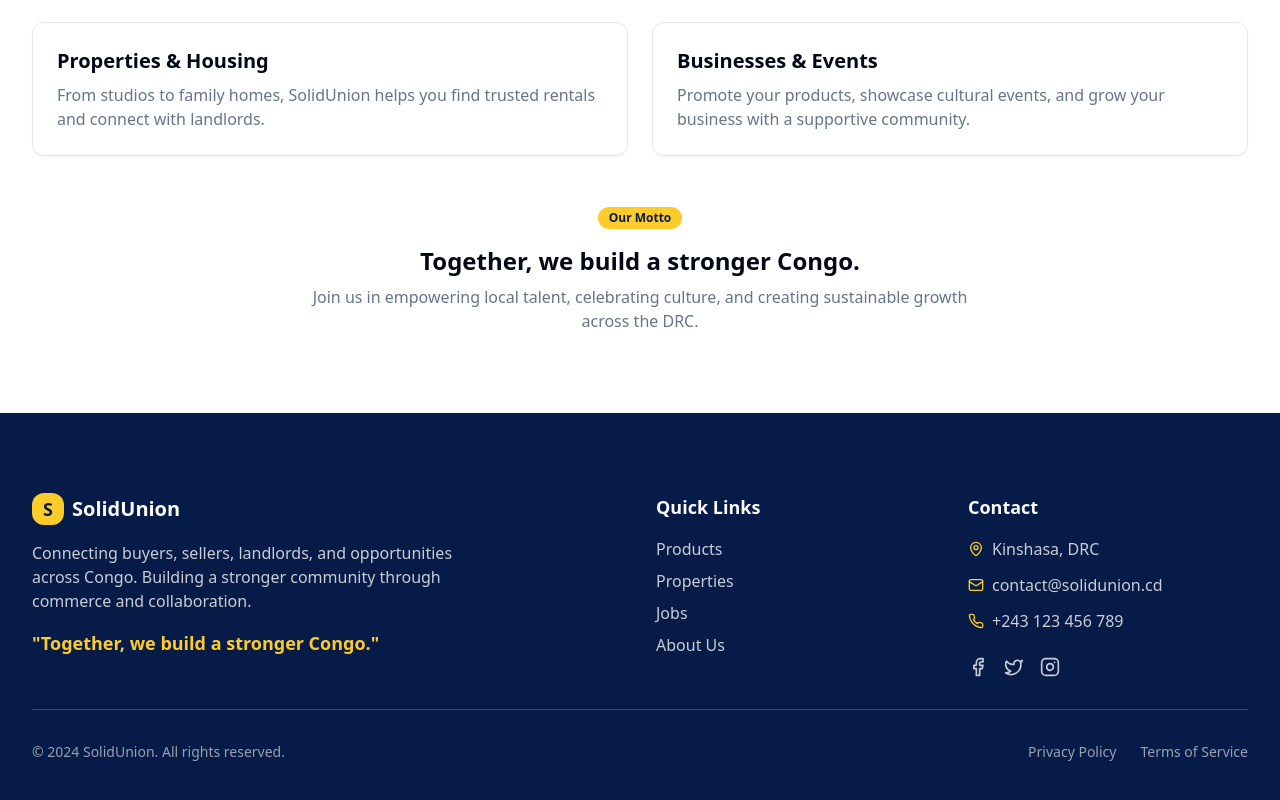
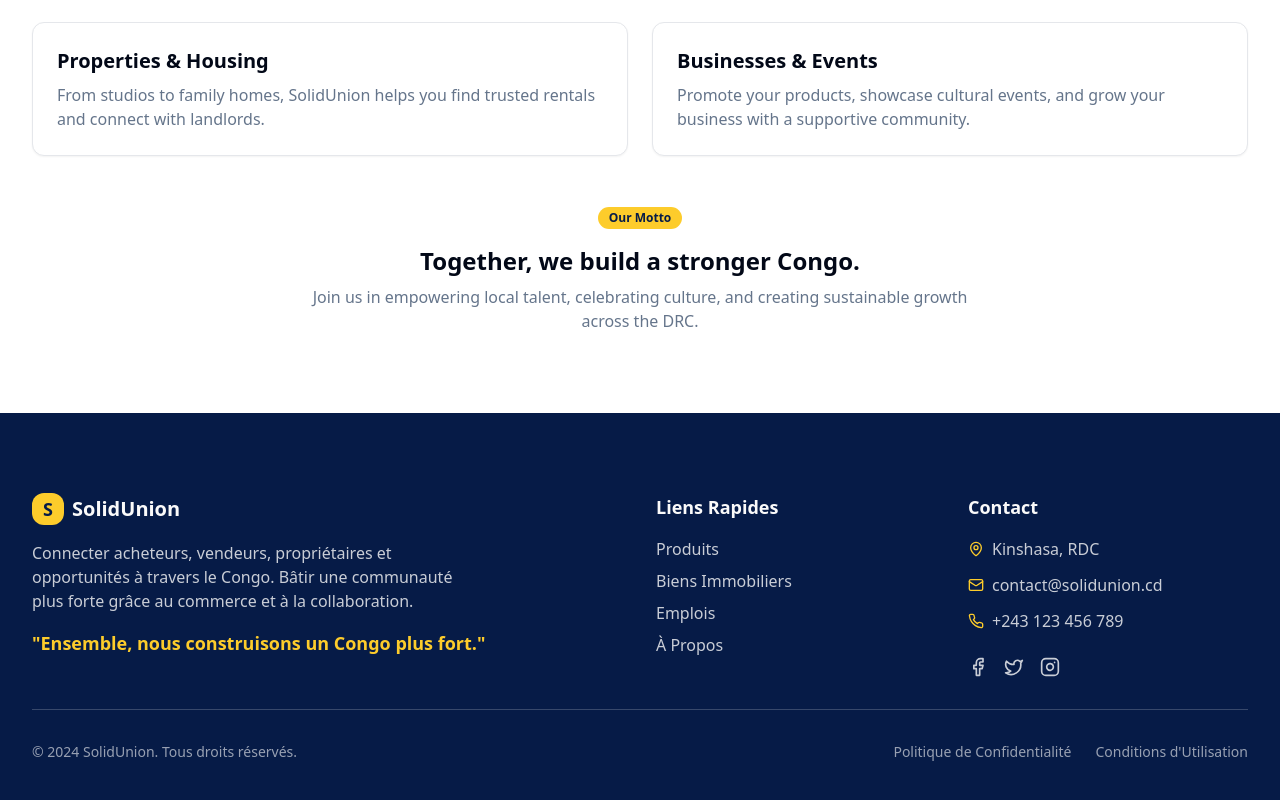
Before and after one commit to YannickZahinda/Solid-Union, a React (Vite) app: page /about in a window 1280 px wide. Shown: the part 1185-1985 px from the top of the page. Built offline with nearby package versions, Linux system fonts and the light colour scheme; no server answers.

Commit message:
translate components to french

```diff
--- a/src/components/home/AboutSection.tsx
+++ b/src/components/home/AboutSection.tsx
@@ -1,37 +1,50 @@
-import { Users, Briefcase, Home, Calendar, Heart, TrendingUp } from "lucide-react";
+import {
+  Users,
+  Briefcase,
+  Home,
+  Calendar,
+  Heart,
+  TrendingUp,
+} from "lucide-react";
 
 const AboutSection = () => {
   const features = [
     {
       icon: Users,
-      title: "Community Building",
-      description: "Connect with local entrepreneurs, professionals, and community members across Congo."
+      title: "Construction Communautaire",
+      description:
+        "Connectez-vous avec des entrepreneurs, professionnels et membres de la communauté locale à travers le Congo.",
     },
     {
       icon: Briefcase,
-      title: "Job Opportunities",
-      description: "Find employment opportunities and connect talented individuals with employers."
+      title: "Opportunités d'Emploi",
+      description:
+        "Trouvez des offres d'emploi et mettez en relation des talents avec des employeurs.",
     },
     {
       icon: Home,
-      title: "Real Estate",
-      description: "Discover rental properties and real estate opportunities throughout the DRC."
+      title: "Immobilier",
+      description:
+        "Découvrez des biens locatifs et des opportunités immobilières dans toute la RDC.",
     },
     {
       icon: Calendar,
-      title: "Events & Networking",
-      description: "Stay updated on local events, workshops, and networking opportunities."
+      title: "Événements & Réseautage",
+      description:
+        "Restez informé des événements locaux, ateliers et opportunités de réseautage.",
     },
     {
       icon: Heart,
-      title: "Social Initiatives",
-      description: "Support and participate in community-driven social causes and projects."
+      title: "Initiatives Sociales",
+      description:
+        "Soutenez et participez à des projets et causes sociales portés par la communauté.",
     },
     {
       icon: TrendingUp,
-      title: "Business Growth",
-      description: "Help local businesses thrive through increased visibility and customer connections."
-    }
+      title: "Croissance des Entreprises",
+      description:
+        "Aidez les entreprises locales à prospérer grâce à une meilleure visibilité et à des connexions clients.",
+    },
   ];
 
   return (
@@ -39,12 +52,13 @@ const AboutSection = () => {
       <div className="container-max">
         <div className="text-center mb-16">
           <h2 className="text-3xl md:text-4xl lg:text-5xl font-bold text-foreground mb-6">
-            About <span className="text-gradient">SolidUnion</span>
+            À propos de <span className="text-gradient">SolidUnion</span>
           </h2>
           <p className="text-xl text-muted-foreground max-w-3xl mx-auto leading-relaxed">
-            We're building more than just a marketplace. SolidUnion is a comprehensive platform
-            designed to strengthen communities, support local businesses, and create opportunities
-            for economic growth throughout the Democratic Republic of Congo.
+            Nous construisons bien plus qu'une place de marché. SolidUnion est
+            une plateforme complète conçue pour renforcer les communautés,
+            soutenir les entreprises locales et créer des opportunités de
+            croissance économique à travers la République Démocratique du Congo.
           </p>
         </div>
 
@@ -67,14 +81,17 @@ const AboutSection = () => {
           })}
         </div>
 
-        {/* Mission Statement */}
+        {/* Déclaration de Mission */}
         <div className="mt-20 text-center">
           <div className="card-gradient p-12 rounded-2xl">
-            <h3 className="text-2xl md:text-3xl font-bold mb-6">Our Mission</h3>
+            <h3 className="text-2xl md:text-3xl font-bold mb-6">
+              Notre Mission
+            </h3>
             <p className="text-xl text-primary-foreground/90 max-w-4xl mx-auto leading-relaxed">
-              To empower the people of Congo by creating a unified platform that connects
-              communities, facilitates commerce, and opens doors to new opportunities.
-              Together, we're building the foundation for a more prosperous and connected DRC.
+              Autonomiser la population congolaise en créant une plateforme
+              unifiée qui connecte les communautés, facilite le commerce et
+              ouvre des portes vers de nouvelles opportunités. Ensemble, nous
+              posons les fondations d'une RDC plus prospère et connectée.
             </p>
           </div>
         </div>
--- a/src/components/home/HeroSection.tsx
+++ b/src/components/home/HeroSection.tsx
@@ -2,6 +2,7 @@ import { Link } from "react-router-dom";
 import { Button } from "@/components/ui/button";
 import { ArrowRight, Search, MapPin } from "lucide-react";
 import heroFun from "@/assets/hero-fun.png";
+
 const HeroSection = () => {
   return (
     <section className="relative overflow-hidden bg-[image:var(--gradient-hero)] text-primary-foreground">
@@ -10,70 +11,93 @@ const HeroSection = () => {
       <div className="relative container-max">
         <div className="section-padding text-center">
           <div className="max-w-4xl mx-auto">
-            {/* Badge */}
             <div className="inline-flex items-center px-4 py-2 rounded-full bg-secondary/10 border border-secondary/20 text-secondary mb-8">
               <MapPin className="h-4 w-4 mr-2" />
-              <span className="text-sm font-medium">Serving Congo • DRC</span>
+              <span className="text-sm font-medium">
+                Service au Congo • RDC
+              </span>
             </div>
 
-            {/* Main Heading */}
             <h1 className="text-4xl md:text-6xl lg:text-7xl font-bold mb-6">
               <span className="block">SolidUnion</span>
               <span className="block text-secondary text-2xl md:text-3xl lg:text-4xl font-medium mt-2">
-                Connecting buyers, sellers, landlords, and opportunities across Congo
+                Connecter acheteurs, vendeurs, propriétaires et opportunités à
+                travers le Congo
               </span>
             </h1>
 
-            {/* Description */}
             <p className="text-xl md:text-2xl text-primary-foreground/90 mb-12 max-w-3xl mx-auto leading-relaxed">
-              A free platform that helps people in the DRC find services, jobs, properties, events,
-              and opportunities while supporting entrepreneurship and social causes.
+              Une plateforme gratuite qui aide les personnes en RDC à trouver
+              des services, emplois, biens immobiliers, événements, et
+              opportunités tout en soutenant l'entrepreneuriat et les causes
+              sociales.
             </p>
 
-            {/* CTA Buttons */}
             <div className="flex flex-col sm:flex-row gap-4 justify-center items-center mb-10">
               <Link to="/signup">
                 <Button className="btn-secondary px-8 py-4 text-lg">
-                  Sign Up Free
+                  S'inscrire Gratuitement
                   <ArrowRight className="ml-2 h-5 w-5" />
                 </Button>
               </Link>
               <Link to="/products">
-                <Button variant="outline" className="border-primary-foreground/30 text-primary-foreground hover:bg-primary-foreground/10 px-8 py-4 text-lg">
+                <Button
+                  variant="outline"
+                  className="border-primary-foreground/30 text-primary-foreground hover:bg-primary-foreground/10 px-8 py-4 text-lg"
+                >
                   <Search className="mr-2 h-5 w-5" />
-                  Explore Listings
+                  Explorer les Annonces
                 </Button>
               </Link>
             </div>
 
             <div className="mb-16">
-              <img src={heroFun} alt="SolidUnion community and commerce illustration" className="mx-auto w-full max-w-3xl rounded-2xl shadow-[var(--shadow-elegant)]" loading="lazy" />
+              <img
+                src={heroFun}
+                alt="Illustration de la communauté et du commerce SolidUnion"
+                className="mx-auto w-full max-w-3xl rounded-2xl shadow-[var(--shadow-elegant)]"
+                loading="lazy"
+              />
             </div>
 
-            {/* Stats */}
             <div className="grid grid-cols-2 md:grid-cols-4 gap-8 text-center">
               <div>
-                <div className="text-3xl md:text-4xl font-bold text-secondary mb-2">500+</div>
-                <div className="text-primary-foreground/80">Active Listings</div>
+                <div className="text-3xl md:text-4xl font-bold text-secondary mb-2">
+                  500+
+                </div>
+                <div className="text-primary-foreground/80">
+                  Annonces Actives
+                </div>
               </div>
               <div>
-                <div className="text-3xl md:text-4xl font-bold text-secondary mb-2">200+</div>
-                <div className="text-primary-foreground/80">Registered Users</div>
+                <div className="text-3xl md:text-4xl font-bold text-secondary mb-2">
+                  200+
+                </div>
+                <div className="text-primary-foreground/80">
+                  Utilisateurs Inscrits
+                </div>
               </div>
               <div>
-                <div className="text-3xl md:text-4xl font-bold text-secondary mb-2">50+</div>
-                <div className="text-primary-foreground/80">Properties</div>
+                <div className="text-3xl md:text-4xl font-bold text-secondary mb-2">
+                  50+
+                </div>
+                <div className="text-primary-foreground/80">
+                  Biens Immobiliers
+                </div>
               </div>
               <div>
-                <div className="text-3xl md:text-4xl font-bold text-secondary mb-2">25+</div>
-                <div className="text-primary-foreground/80">Job Openings</div>
+                <div className="text-3xl md:text-4xl font-bold text-secondary mb-2">
+                  25+
+                </div>
+                <div className="text-primary-foreground/80">
+                  Offres d'Emploi
+                </div>
               </div>
             </div>
           </div>
         </div>
       </div>
 
-      {/* Decorative Elements */}
       <div className="absolute top-20 left-10 w-20 h-20 bg-secondary/20 rounded-full blur-xl"></div>
       <div className="absolute bottom-20 right-10 w-32 h-32 bg-accent/20 rounded-full blur-xl"></div>
     </section>
--- a/src/components/layout/Footer.tsx
+++ b/src/components/layout/Footer.tsx
@@ -1,5 +1,12 @@
 import { Link } from "react-router-dom";
-import { Facebook, Twitter, Instagram, Mail, Phone, MapPin } from "lucide-react";
+import {
+  Facebook,
+  Twitter,
+  Instagram,
+  Mail,
+  Phone,
+  MapPin,
+} from "lucide-react";
 
 const Footer = () => {
   return (
@@ -7,94 +14,125 @@ const Footer = () => {
       <div className="container-max">
         <div className="section-padding">
           <div className="grid grid-cols-1 md:grid-cols-4 gap-8">
-            {/* Brand & Mission */}
             <div className="md:col-span-2">
               <Link to="/" className="flex items-center space-x-2 mb-4">
                 <div className="flex h-8 w-8 items-center justify-center rounded-lg bg-secondary">
-                  <span className="text-lg font-bold text-secondary-foreground">S</span>
+                  <span className="text-lg font-bold text-secondary-foreground">
+                    S
+                  </span>
                 </div>
                 <span className="text-xl font-bold">SolidUnion</span>
               </Link>
               <p className="text-primary-foreground/80 mb-4 max-w-md">
-                Connecting buyers, sellers, landlords, and opportunities across Congo.
-                Building a stronger community through commerce and collaboration.
+                Connecter acheteurs, vendeurs, propriétaires et opportunités à
+                travers le Congo. Bâtir une communauté plus forte grâce au
+                commerce et à la collaboration.
               </p>
               <p className="text-lg font-semibold text-secondary">
-                "Together, we build a stronger Congo."
+                "Ensemble, nous construisons un Congo plus fort."
               </p>
             </div>
 
-            {/* Quick Links */}
             <div>
-              <h3 className="font-semibold text-lg mb-4">Quick Links</h3>
+              <h3 className="font-semibold text-lg mb-4">Liens Rapides</h3>
               <ul className="space-y-2">
                 <li>
-                  <Link to="/products" className="text-primary-foreground/80 hover:text-primary-foreground transition-colors">
-                    Products
+                  <Link
+                    to="/products"
+                    className="text-primary-foreground/80 hover:text-primary-foreground transition-colors"
+                  >
+                    Produits
                   </Link>
                 </li>
                 <li>
-                  <Link to="/properties" className="text-primary-foreground/80 hover:text-primary-foreground transition-colors">
-                    Properties
+                  <Link
+                    to="/properties"
+                    className="text-primary-foreground/80 hover:text-primary-foreground transition-colors"
+                  >
+                    Biens Immobiliers
                   </Link>
                 </li>
                 <li>
-                  <Link to="/jobs" className="text-primary-foreground/80 hover:text-primary-foreground transition-colors">
-                    Jobs
+                  <Link
+                    to="/jobs"
+                    className="text-primary-foreground/80 hover:text-primary-foreground transition-colors"
+                  >
+                    Emplois
                   </Link>
                 </li>
                 <li>
-                  <Link to="/about" className="text-primary-foreground/80 hover:text-primary-foreground transition-colors">
-                    About Us
+                  <Link
+                    to="/about"
+                    className="text-primary-foreground/80 hover:text-primary-foreground transition-colors"
+                  >
+                    À Propos
                   </Link>
                 </li>
               </ul>
             </div>
 
-            {/* Contact Info */}
             <div>
               <h3 className="font-semibold text-lg mb-4">Contact</h3>
               <div className="space-y-3">
                 <div className="flex items-center space-x-2">
                   <MapPin className="h-4 w-4 text-secondary" />
-                  <span className="text-primary-foreground/80">Kinshasa, DRC</span>
+                  <span className="text-primary-foreground/80">
+                    Kinshasa, RDC
+                  </span>
                 </div>
                 <div className="flex items-center space-x-2">
                   <Mail className="h-4 w-4 text-secondary" />
-                  <span className="text-primary-foreground/80">contact@solidunion.cd</span>
+                  <span className="text-primary-foreground/80">
+                    contact@solidunion.cd
+                  </span>
                 </div>
                 <div className="flex items-center space-x-2">
                   <Phone className="h-4 w-4 text-secondary" />
-                  <span className="text-primary-foreground/80">+243 123 456 789</span>
+                  <span className="text-primary-foreground/80">
+                    +243 123 456 789
+                  </span>
                 </div>
               </div>
 
-              {/* Social Links */}
               <div className="flex space-x-4 mt-6">
-                <a href="#" className="text-primary-foreground/80 hover:text-secondary transition-colors">
+                <a
+                  href="#"
+                  className="text-primary-foreground/80 hover:text-secondary transition-colors"
+                >
                   <Facebook className="h-5 w-5" />
                 </a>
-                <a href="#" className="text-primary-foreground/80 hover:text-secondary transition-colors">
+                <a
+                  href="#"
+                  className="text-primary-foreground/80 hover:text-secondary transition-colors"
+                >
                   <Twitter className="h-5 w-5" />
                 </a>
-                <a href="#" className="text-primary-foreground/80 hover:text-secondary transition-colors">
+                <a
+                  href="#"
+                  className="text-primary-foreground/80 hover:text-secondary transition-colors"
+                >
                   <Instagram className="h-5 w-5" />
                 </a>
               </div>
             </div>
           </div>
 
-          {/* Bottom Bar */}
           <div className="border-t border-primary-foreground/20 mt-8 pt-8 flex flex-col md:flex-row justify-between items-center">
             <p className="text-primary-foreground/60 text-sm">
-              © 2024 SolidUnion. All rights reserved.
+              © 2024 SolidUnion. Tous droits réservés.
             </p>
             <div className="flex space-x-6 mt-4 md:mt-0">
-              <Link to="/privacy" className="text-primary-foreground/60 hover:text-primary-foreground text-sm transition-colors">
-                Privacy Policy
+              <Link
+                to="/privacy"
+                className="text-primary-foreground/60 hover:text-primary-foreground text-sm transition-colors"
+              >
+                Politique de Confidentialité
               </Link>
-              <Link to="/terms" className="text-primary-foreground/60 hover:text-primary-foreground text-sm transition-colors">
-                Terms of Service
+              <Link
+                to="/terms"
+                className="text-primary-foreground/60 hover:text-primary-foreground text-sm transition-colors"
+              >
+                Conditions d'Utilisation
               </Link>
             </div>
           </div>
```
Also changed, not shown: src/components/home/FeaturesSection.tsx (+24 -24 lines).
